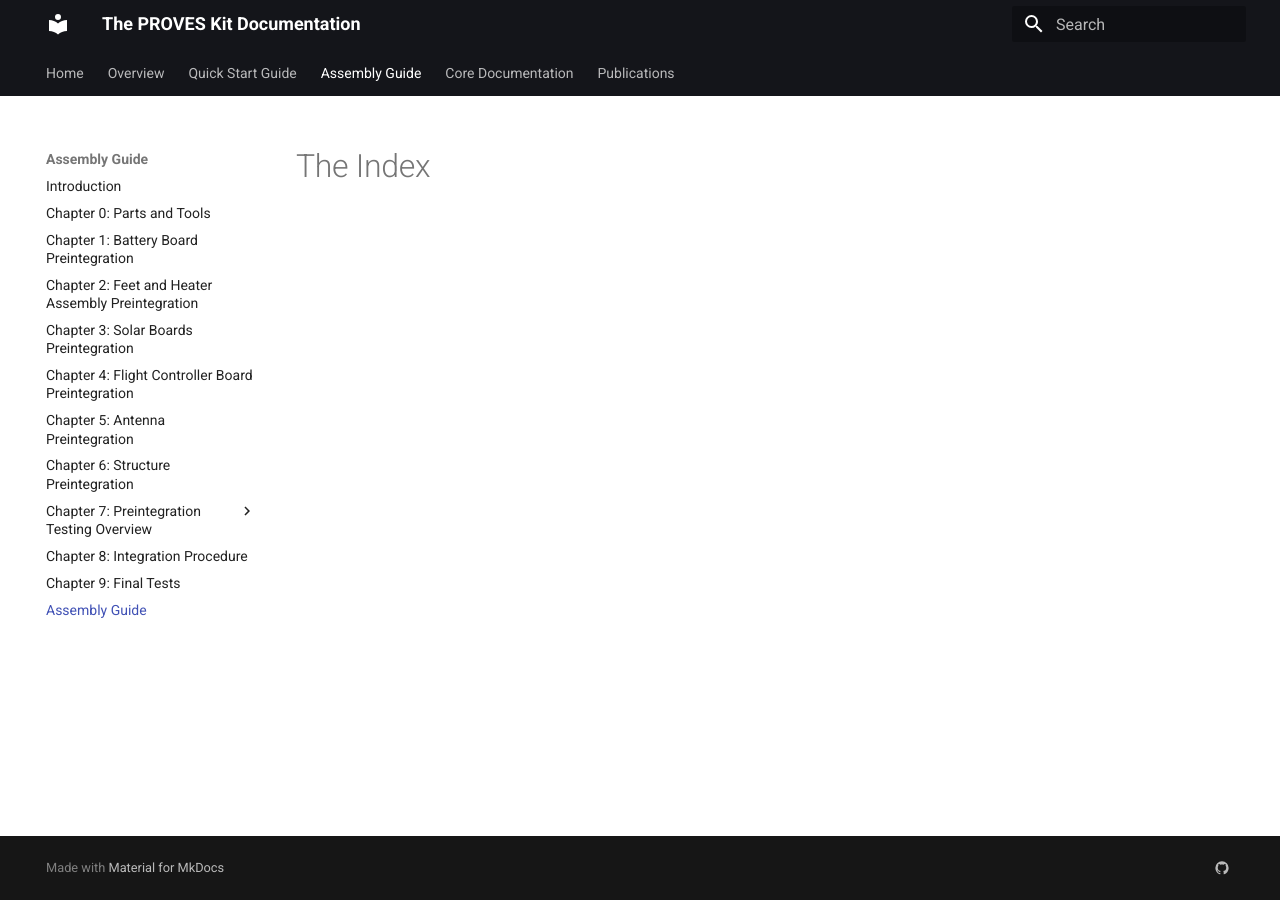
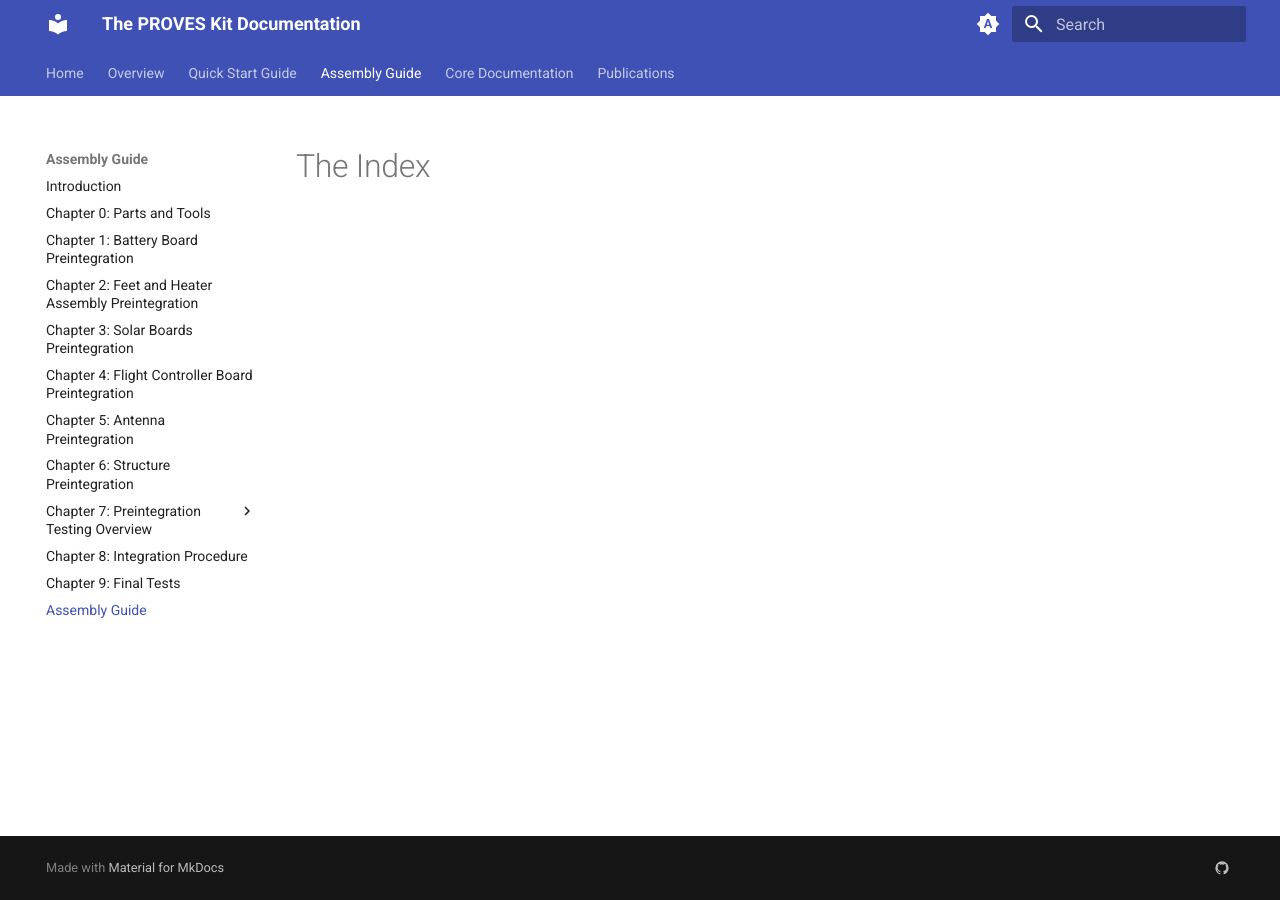
Before and after one commit to proveskit/Documentation, an MkDocs documentation site: the page built from docs/assembly_guide/index.md, in a window 1280 px wide. Built offline with MkDocs 1.6.1 and Material for MkDocs 9.7.7, drawn with Linux system fonts in a browser that asks for light colours.

Commit message:
Update mkdocs.yml

```diff
--- a/mkdocs.yml
+++ b/mkdocs.yml
@@ -7,17 +7,25 @@
     - header.autohide
     - navigation.path
   palette:
-    - primary: black
-    # Palette toggle for dark mode
-    - scheme: slate
+    # Palette toggle for automatic mode
+    - media: "(prefers-color-scheme)"
       toggle:
-        icon: material/brightness-4
+        icon: material/brightness-auto
         name: Switch to light mode
+
     # Palette toggle for light mode
-    - scheme: default
+    - media: "(prefers-color-scheme: light)"
+      scheme: default
       toggle:
         icon: material/brightness-7
         name: Switch to dark mode
+
+    # Palette toggle for dark mode
+    - media: "(prefers-color-scheme: dark)"
+      scheme: slate
+      toggle:
+        icon: material/brightness-4
+        name: Switch to system preference
 
 plugins:
   - search  # To have search functionality on the document
```
